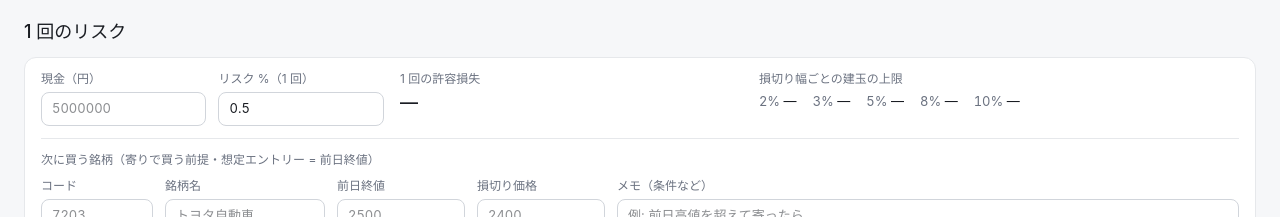
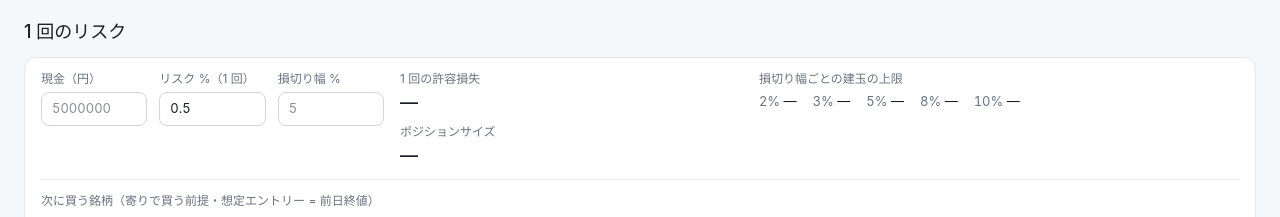
Before and after one commit to 0choir17-crypto/Market-Dashboard, a Next.js app: page /Market-Dashboard/journal in a window 1280 px wide. Shown: the part 124-341 px from the top of the page. Built offline with nearby package versions, Linux system fonts and the light colour scheme; no server answers; the database is empty.

Commit message:
Trading: 1 回のリスクにポジションサイズ（許容損失 ÷ 損切り幅 %）を追加
Co-Authored-By: Claude Opus 5.5 <noreply@anthropic.com>
Claude-Session: https://claude.ai/code/session_01En6nKcAbdCRqHrMJYbpRaZ

```diff
--- a/app/guide/page.tsx
+++ b/app/guide/page.tsx
@@ -353,7 +353,7 @@ export default function GuidePage() {
           <ul className="list-disc pl-5 space-y-1.5">
             <li>
               <strong>1 回のリスク</strong>: 現金とリスク % を入れると 1 回の許容損失（現金 × リスク %）と、損切り幅ごとの建玉の上限
-              （許容損失 ÷ 損切り幅）を表示。減速ルール中はリスク % を半分で計算。
+              （許容損失 ÷ 損切り幅）を表示。損切り幅 % を入れると<strong>ポジションサイズ</strong>（許容損失 ÷ 損切り幅 %）と現金に対する割合も表示。減速ルール中はリスク % を半分で計算。
               下段の<strong>次に買う銘柄</strong>は前日夜に計画する欄（寄りで買う前提）: コード・前日終値・損切り価格・メモを入れると
               損切り幅 % と株数（100 株単位、前日終値をエントリーとして計算）を表示し、<strong>検討中に保存</strong>で一覧に残す（全端末で共有・要ログイン）。
               一覧の「新規トレードに入力」でコード・エントリー・株数・損切り・メモを入力済みにして新規トレードを開き、記録するとその計画は一覧から消える。
--- a/components/portfolio/RiskBudget.tsx
+++ b/components/portfolio/RiskBudget.tsx
@@ -3,6 +3,7 @@
 // 1 回あたりに取れるリスクの計算（Trading ページ最上段）。
 //   許容損失 = 現金 × リスク %
 //   建玉の上限 = 許容損失 ÷ 損切り幅 %   （損切り幅が狭いほど大きく建てられる）
+//   ポジションサイズ = 許容損失 ÷ 入力した損切り幅 %（損切り幅はこの端末にだけ保存）
 // 減速ルール中はリスク % を半分で計算。
 // 下段「次に買う銘柄」の検討中リストは TradePlans.tsx。
 // 現金・リスク % は入力欄を離れた時に risk_settings（account_capital / risk_pct）へ保存する。
@@ -29,10 +30,10 @@ type Props = {
   holdingsCost?: number
 }
 
-function readLocal(): { cash?: string; risk?: string } {
+function readLocal(): { cash?: string; risk?: string; stop?: string } {
   try { return JSON.parse(localStorage.getItem(LS_KEY) ?? '{}') } catch { return {} }
 }
-function writeLocal(v: { cash: string; risk: string }) {
+function writeLocal(v: { cash: string; risk: string; stop: string }) {
   try { localStorage.setItem(LS_KEY, JSON.stringify(v)) } catch { /* private mode 等 */ }
 }
 
@@ -43,6 +44,7 @@ const field = `${fieldBase} w-full`
 export default function RiskBudget({ settings, slowdown = false, onSaved, onUseForTrade, plansReloadKey, holdingsCost = 0 }: Props) {
   const [cash, setCash] = useState('')
   const [risk, setRisk] = useState('0.5')
+  const [stopPct, setStopPct] = useState('')
   const [msg, setMsg] = useState('')
 
   // 初期値: DB → 端末 → 既定
@@ -50,12 +52,13 @@ export default function RiskBudget({ settings, slowdown = false, onSaved, onUseF
     const l = readLocal()
     setCash(settings?.account_capital != null ? String(settings.account_capital) : l.cash ?? '')
     setRisk(settings?.risk_pct != null ? String(settings.risk_pct) : l.risk ?? '0.5')
+    setStopPct(prev => prev || (l.stop ?? ''))
   }, [settings?.account_capital, settings?.risk_pct])
 
   async function persist() {
     const c = parseFloat(cash)
     const r = parseFloat(risk)
-    writeLocal({ cash, risk })
+    writeLocal({ cash, risk, stop: stopPct })
     if (!(c > 0) || !(r > 0)) return
     if (c === settings?.account_capital && r === settings?.risk_pct) return
     const row = { account_capital: c, risk_pct: r, updated_at: new Date().toISOString() }
@@ -70,12 +73,16 @@ export default function RiskBudget({ settings, slowdown = false, onSaved, onUseF
   const baseRisk = parseFloat(risk)
   const effRisk = (baseRisk > 0 ? baseRisk : 0) * (slowdown ? 0.5 : 1)
   const budget = c > 0 && effRisk > 0 ? c * effRisk / 100 : null
+  const sp = parseFloat(stopPct)
+  // ポジションサイズ = 許容損失 ÷ 損切り幅 %
+  const positionSize = budget != null && sp > 0 ? budget / (sp / 100) : null
+  const positionPctOfCash = positionSize != null && c > 0 ? positionSize / c * 100 : null
 
   return (
     <div className="bg-[var(--bg-card)] rounded-xl border-[0.5px] border-[var(--border)] px-4 py-3">
       <div className="grid gap-4 md:grid-cols-[minmax(0,1fr)_minmax(0,1fr)_minmax(0,1.4fr)] items-start">
         {/* 入力 */}
-        <div className="grid grid-cols-2 gap-3">
+        <div className="grid grid-cols-3 gap-3">
           <label className="block">
             <span className="block text-small text-[var(--text-muted)] mb-1">現金（円）</span>
             <input type="number" inputMode="numeric" value={cash} onChange={e => setCash(e.target.value)} onBlur={persist}
@@ -85,6 +92,11 @@ export default function RiskBudget({ settings, slowdown = false, onSaved, onUseF
             <span className="block text-small text-[var(--text-muted)] mb-1">リスク %（1 回）</span>
             <input type="number" inputMode="decimal" step="0.1" value={risk} onChange={e => setRisk(e.target.value)} onBlur={persist}
                    placeholder="0.5" className={field} />
+          </label>
+          <label className="block">
+            <span className="block text-small text-[var(--text-muted)] mb-1">損切り幅 %</span>
+            <input type="number" inputMode="decimal" step="0.1" value={stopPct} onChange={e => setStopPct(e.target.value)} onBlur={persist}
+                   placeholder="5" className={field} />
           </label>
         </div>
 
@@ -98,6 +110,17 @@ export default function RiskBudget({ settings, slowdown = false, onSaved, onUseF
             {budget != null ? formatYen(budget) : '—'}
           </div>
           {msg && <div className="text-small text-[var(--text-muted)] mt-0.5">{msg}</div>}
+          <div className="text-small text-[var(--text-muted)] mt-2 mb-1">
+            ポジションサイズ{sp > 0 && <span className="ml-1">（許容損失 ÷ {sp}%）</span>}
+          </div>
+          <div className="text-title font-medium num text-[var(--text-primary)] leading-tight">
+            {positionSize != null ? formatYen(positionSize) : '—'}
+          </div>
+          {positionPctOfCash != null && (
+            <div className={`text-small num mt-0.5 ${positionPctOfCash > 100 ? 'text-[var(--sem-watch-fg)]' : 'text-[var(--text-muted)]'}`}>
+              現金の {positionPctOfCash.toFixed(1)}%{positionPctOfCash > 100 && '（現金を超えています）'}
+            </div>
+          )}
         </div>
 
         {/* 損切り幅 → 建玉の上限 */}
```
